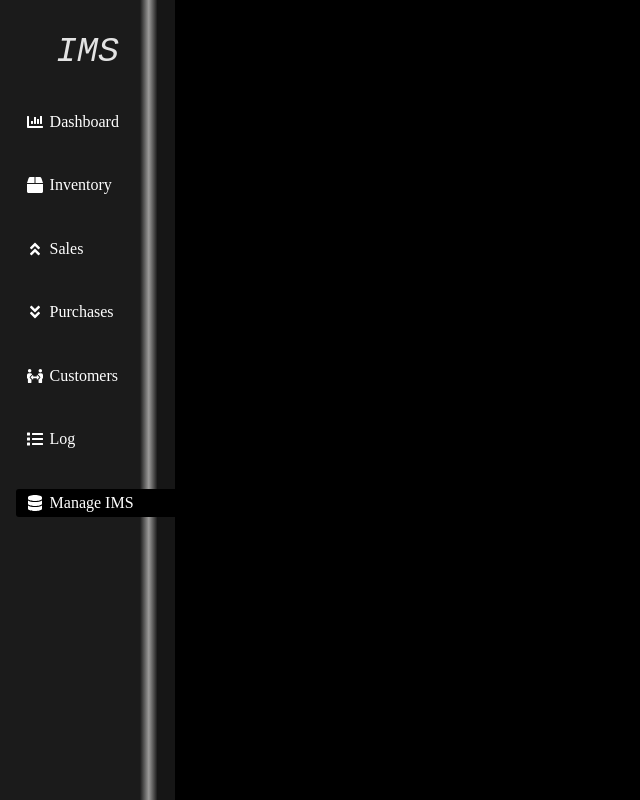
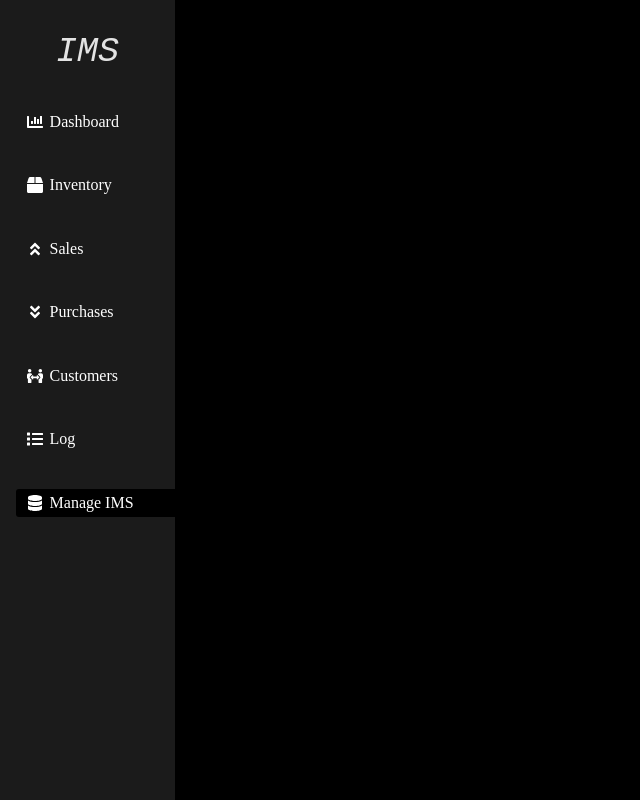
Before and after one commit to MaaX59/ims, a React (Create React App) app in the folder frontend/ims-frontend/: page /manage in a window 1280 px wide. Shown: the whole page, without its empty margins (0-640 px from the left). Built offline with nearby package versions, Linux system fonts and the light colour scheme.

Commit message:
fixed color of most sold items

```diff
--- a/frontend/ims-frontend/src/Components/Company/MostSoldItems/MostSoldItems.jsx
+++ b/frontend/ims-frontend/src/Components/Company/MostSoldItems/MostSoldItems.jsx
@@ -58,7 +58,7 @@ const MostSoldItems = () => {
       console.log("error while getting top sellers", err);
     }
   };
-  const COLORS = ["#2b020f", "#2b022b", "#04061f", "#090f4a"];
+  const COLORS = ["#2b020f", "#2b022b", "#04061f", "#090f4a", "#964006"];
 
   const RADIAN = Math.PI / 180;
   const renderCustomizedLabel = ({
--- a/frontend/ims-frontend/src/Components/Company/NavBar/NavBar.css
+++ b/frontend/ims-frontend/src/Components/Company/NavBar/NavBar.css
@@ -1,11 +1,16 @@
 .app__navbar {
   width: 175px;
   height: 100vh;
-  background: linear-gradient(
+  /* background: linear-gradient(
     90deg,
     rgb(27, 27, 27) 80%,
     rgba(156, 155, 154, 1) 85%,
     rgb(22, 22, 22) 90%
+  ); */
+  background: linear-gradient(
+    90deg,
+    rgb(27, 27, 27) 100%,
+    rgba(156, 155, 154, 1) 10%
   );
 }
 .app__navbar_title {
```
